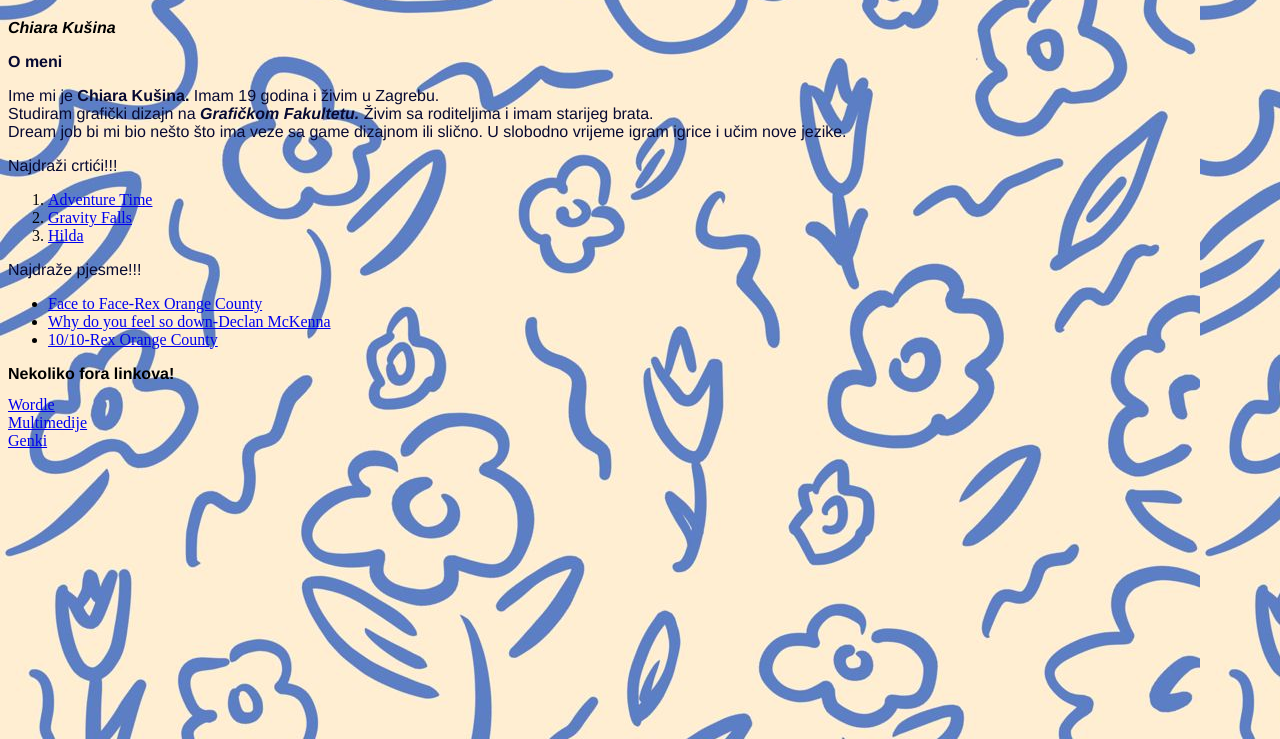
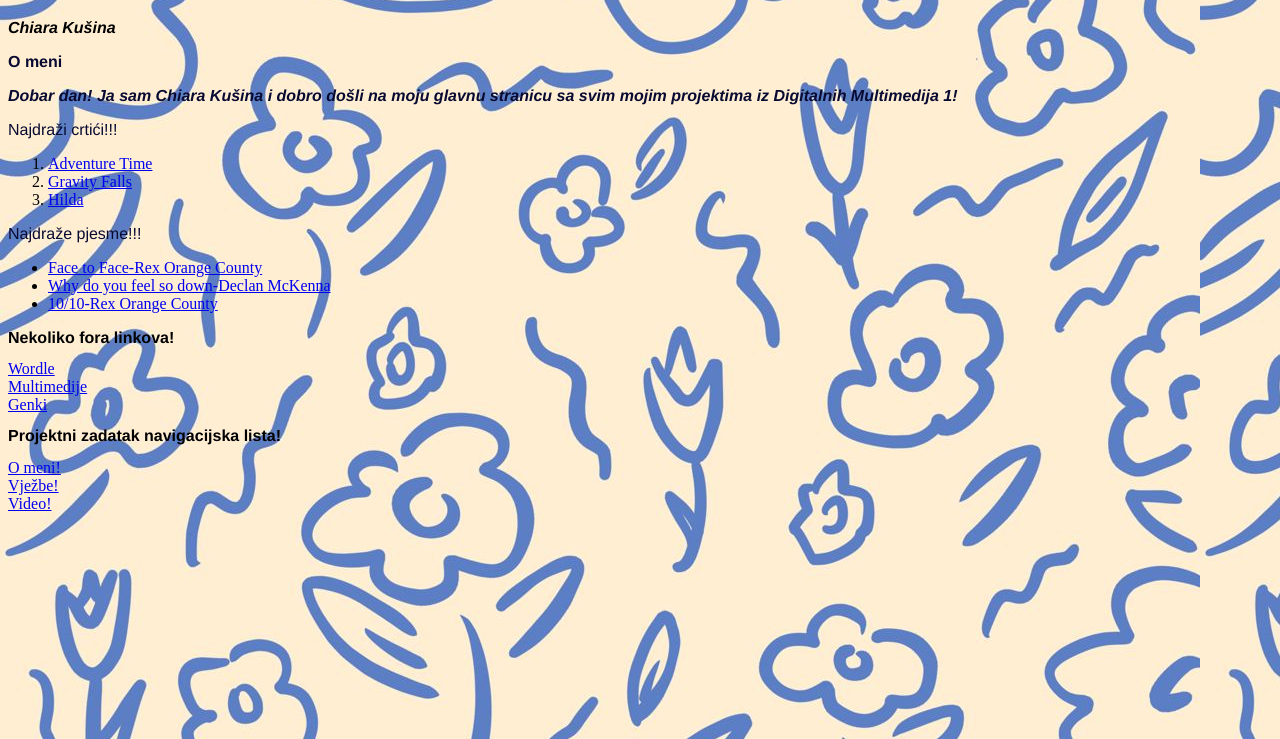
Before and after one commit to chiixs/chiara_kusina, a plain HTML site: page index.html in a window 1280 px wide. Shown: the part 61-800 px from the top of the page. Drawn offline with Linux system fonts and the light colour scheme.

Commit message:
Add files via upload

```diff
--- a/index.html
+++ b/index.html
@@ -9,9 +9,7 @@
 	<h1>Digitalni multimediji 1</h1>
 	<h2><i>Chiara Kušina</i></h2>
 	<p><b>O meni</b></p>
-	<p>Ime mi je <b>Chiara Kušina.</b> Imam 19 godina i živim u Zagrebu.<br>
-		Studiram grafički dizajn na <b><i>Grafičkom Fakultetu.</i></b>  Živim sa roditeljima i imam starijeg brata.<br>
-		Dream job bi mi bio nešto što ima veze sa game dizajnom ili slično. U slobodno vrijeme igram igrice i učim nove jezike.</p>
+	<p><b><i>Dobar dan! Ja sam Chiara Kušina i dobro došli na moju glavnu stranicu sa svim mojim projektima iz Digitalnih Multimedija 1!</i></b></p>
 
 	<p>Najdraži crtići!!!</p>
 	<ol>
@@ -29,6 +27,10 @@
 	<a href="https://www.nytimes.com/games/wordle/index.html">Wordle</a><br/>
 	<a href="multimediji.html">Multimedije</a><br/>
 	<a href="file:///C:/Users/Chiara/Desktop/dreamweaver/Genki%20-%20An%20Integrated%20Course%20in%20Elementary%20Japanese%20I%20[Second%20Edition]%20(2011),%20WITH%20PDF%20BOOKMARKS!.pdf">Genki</a>
+	<h2>Projektni zadatak navigacijska lista!</h2>
+	<a href="o meni.html">O meni!</a><br>
+	<a href="vjezbe.html">Vježbe!</a><br>
+	<a href="video.html">Video!</a><br>
 
 </body>
 </html>
```
